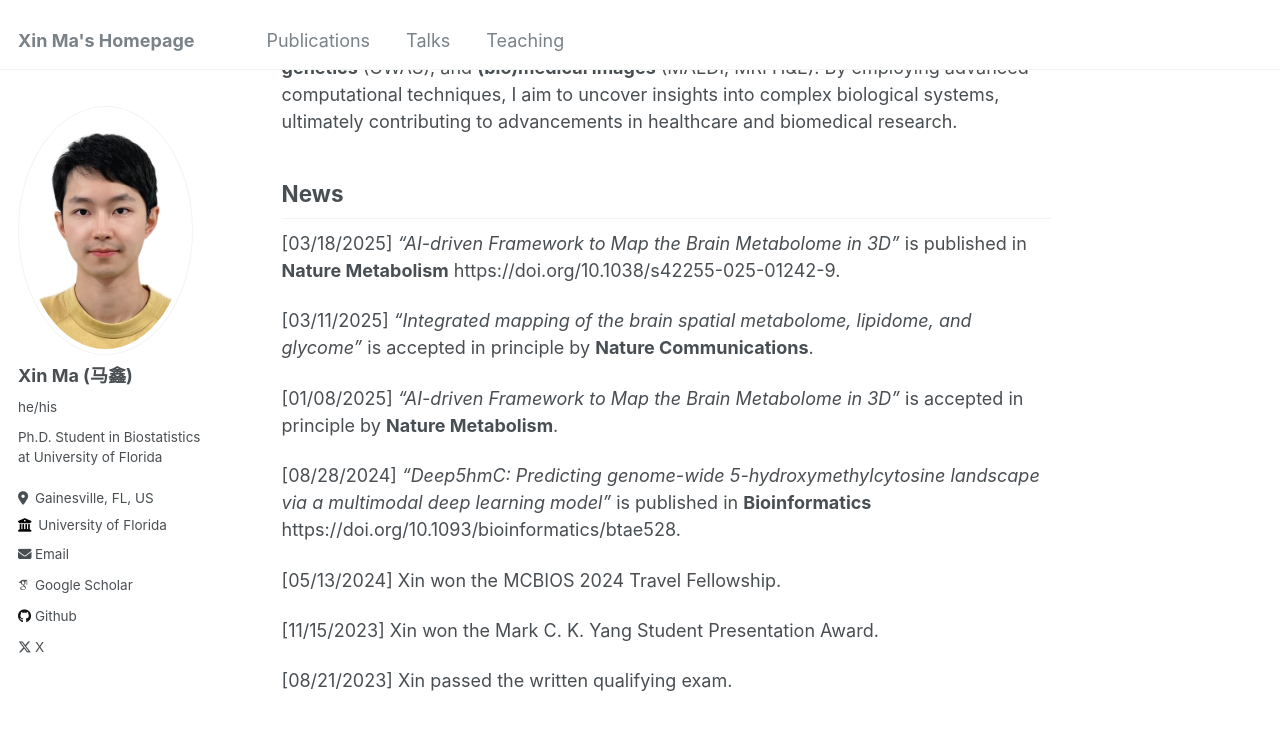
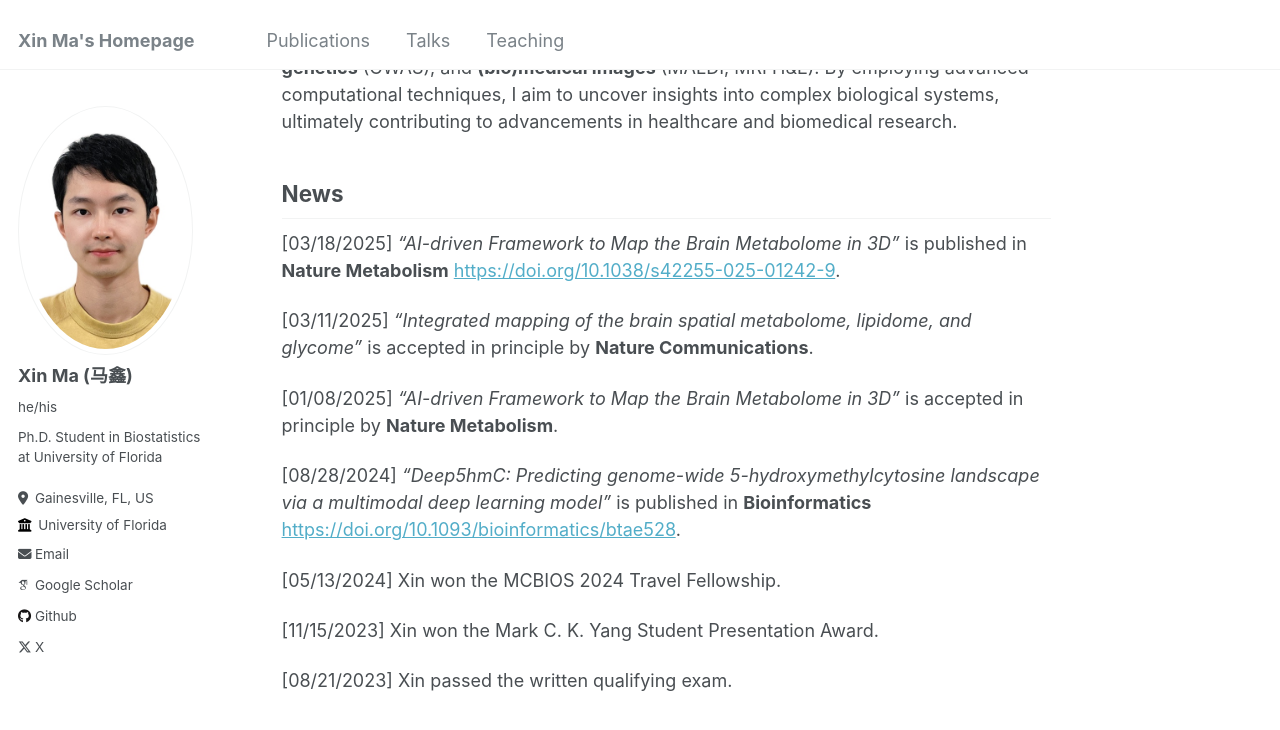
Before and after one commit to XinBiostats/xinbiostats.github.io, a Jekyll site: the page built from _pages/about.md, in a window 1280 px wide and 900 px high, scrolled down 361 px. Shown: the top 730 px of the window. Built offline with Jekyll 4.4.1, drawn with Linux system fonts in a browser that asks for light colours; some web fonts are replaced.

```diff
--- a/_pages/about.md
+++ b/_pages/about.md
@@ -13,13 +13,13 @@ My research interests revolve around leveraging statistical learning and deep le
 
 News
 ------
-[03/18/2025] _"AI-driven Framework to Map the Brain Metabolome in 3D"_ is published in **Nature Metabolism** https://doi.org/10.1038/s42255-025-01242-9.
+[03/18/2025] _"AI-driven Framework to Map the Brain Metabolome in 3D"_ is published in **Nature Metabolism** <https://doi.org/10.1038/s42255-025-01242-9>.
 
 [03/11/2025] _"Integrated mapping of the brain spatial metabolome, lipidome, and glycome"_ is accepted in principle by **Nature Communications**.
 
 [01/08/2025] _"AI-driven Framework to Map the Brain Metabolome in 3D"_ is accepted in principle by **Nature Metabolism**.
 
-[08/28/2024] _"Deep5hmC: Predicting genome-wide 5-hydroxymethylcytosine landscape via a multimodal deep learning model"_ is published in **Bioinformatics** https://doi.org/10.1093/bioinformatics/btae528.
+[08/28/2024] _"Deep5hmC: Predicting genome-wide 5-hydroxymethylcytosine landscape via a multimodal deep learning model"_ is published in **Bioinformatics** <https://doi.org/10.1093/bioinformatics/btae528>.
 
 [05/13/2024] Xin won the MCBIOS 2024 Travel Fellowship.
 
```
